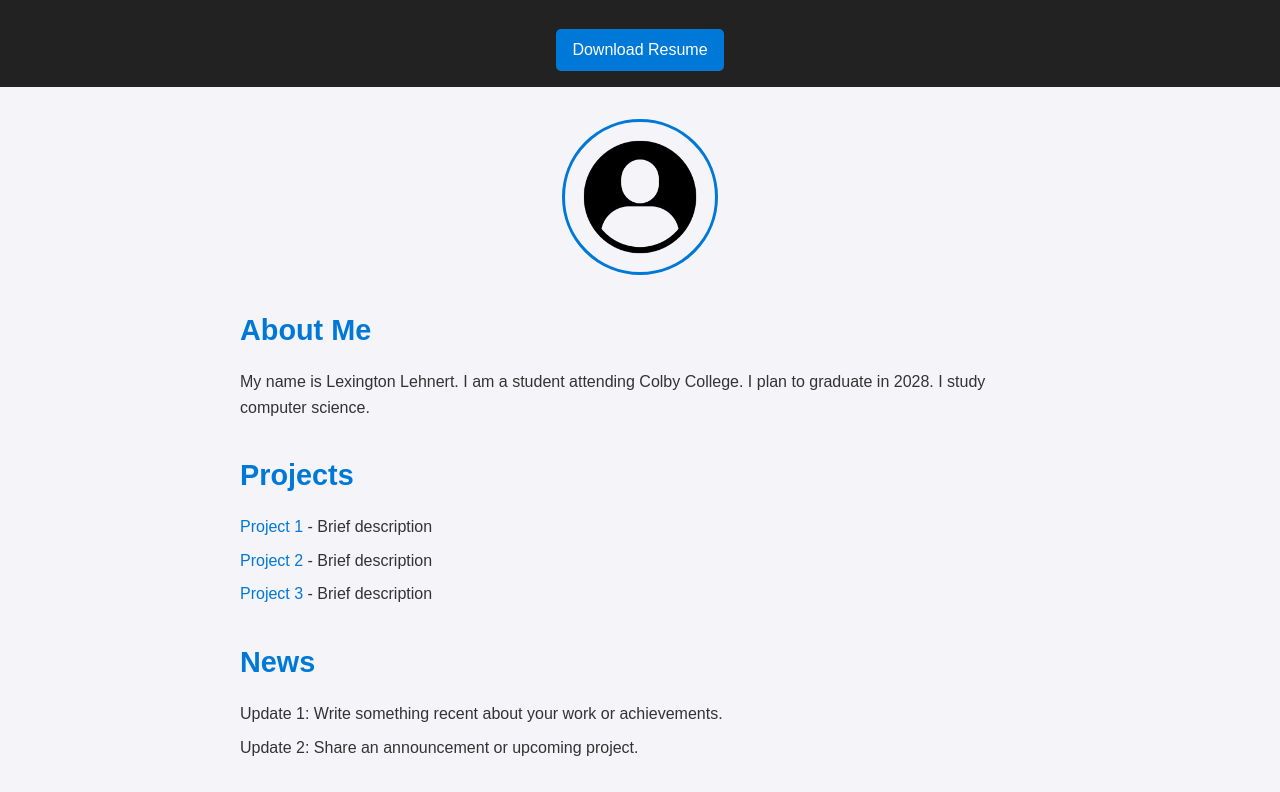
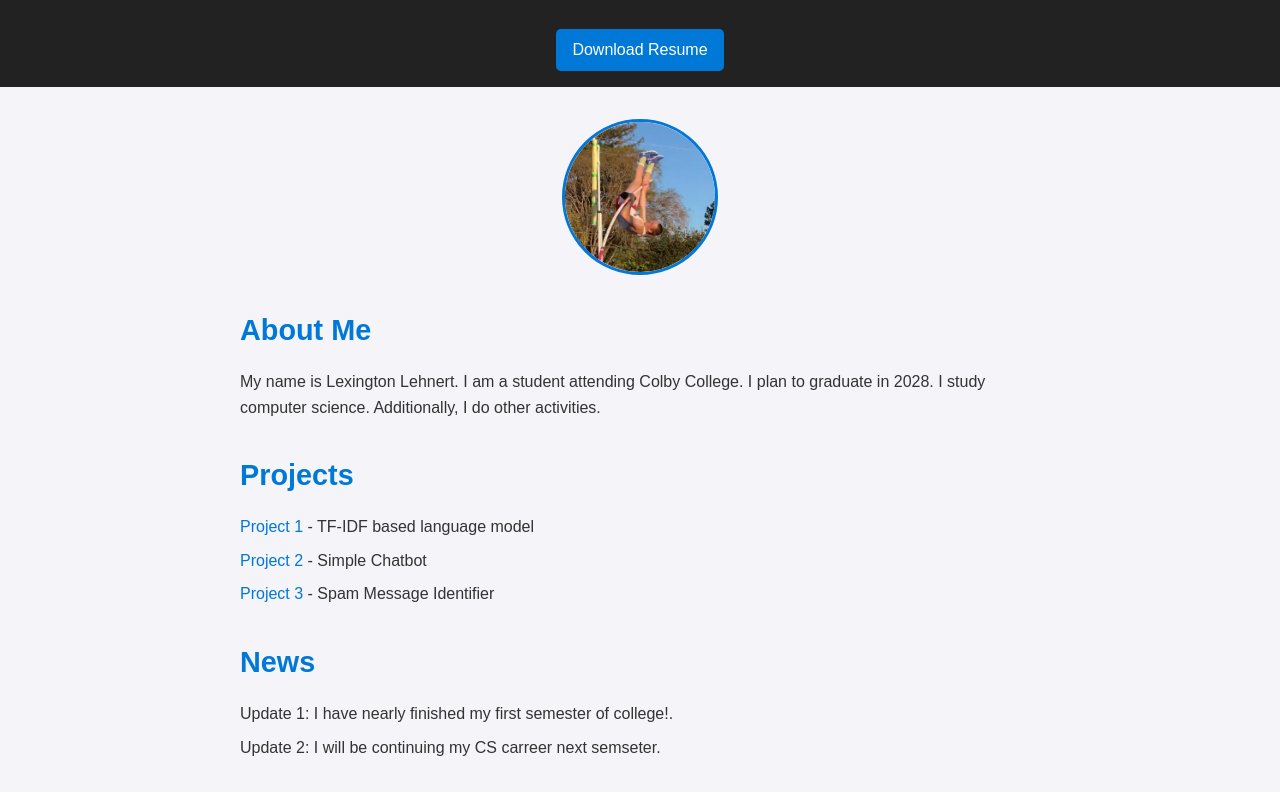
Before and after one commit to LexingtonL/LexingtonL.github.io, a plain HTML site: page index.html in a window 1280 px wide. Shown: the part 158-950 px from the top of the page. Drawn offline with Linux system fonts and the light colour scheme.

Commit message:
Site Continued

```diff
--- a/index.html
+++ b/index.html
@@ -31,13 +31,13 @@
     <main>
         <section class="photo">
             <!-- Placeholder - Paste a picture here -->
-            <img src="photo.png" alt="Your Photo">
+            <img src="LEXPV.png" alt="Your Photo">
         </section>
 
         <section class="about-me">
             <h2>About Me</h2>
             <!-- Placeholder -->
-            <p>My name is Lexington Lehnert. I am a student attending Colby College. I plan to graduate in 2028. I study computer science.</p>
+            <p>My name is Lexington Lehnert. I am a student attending Colby College. I plan to graduate in 2028. I study computer science. Additionally, I do other activities.</p>
         </section>
 
 
@@ -45,9 +45,9 @@
             <h2>Projects</h2>
             <ul>
                 <!-- Placeholder - Update the links and descriptions -->
-                <li><a href="https://github.com/LexingtonL/project1" target="_blank">Project 1</a> - Brief description</li>
-                <li><a href="https://github.com/LexingtonL/project2" target="_blank">Project 2</a> - Brief description</li>
-                <li><a href="https://github.com/LexingtonL/project3" target="_blank">Project 3</a> - Brief description</li>
+                <li><a href="https://github.com/Colby-CS-154/project-4a-LexingtonL/blob/main/language_model.py" target="_blank">Project 1</a> - TF-IDF based language model</li>
+                <li><a href="https://github.com/Colby-CS-154/project-3-LexingtonL/blob/main/README.md" target="_blank">Project 2</a> - Simple Chatbot</li>
+                <li><a href="https://github.com/Colby-CS-154/project-7-LexingtonL" target="_blank">Project 3</a> - Spam Message Identifier</li>
             </ul>
         </section>
 
@@ -55,8 +55,8 @@
             <h2>News</h2>
             <ul>
                 <!-- Placeholder - Update the content -->
-                <li>Update 1: Write something recent about your work or achievements.</li>
-                <li>Update 2: Share an announcement or upcoming project.</li>
+                <li>Update 1: I have nearly finished my first semester of college!.</li>
+                <li>Update 2: I will be continuing my CS carreer next semseter.</li>
             </ul>
         </section>
     </main>
```
Also changed, not shown: LEXPV.png (added), photo.png (deleted).
